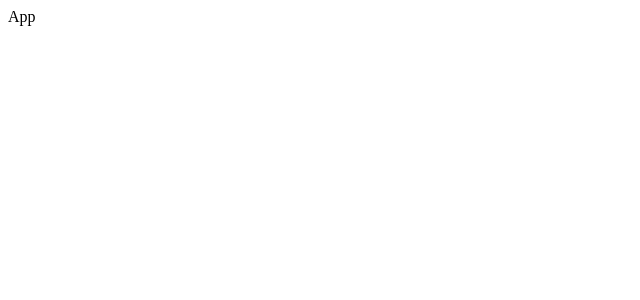
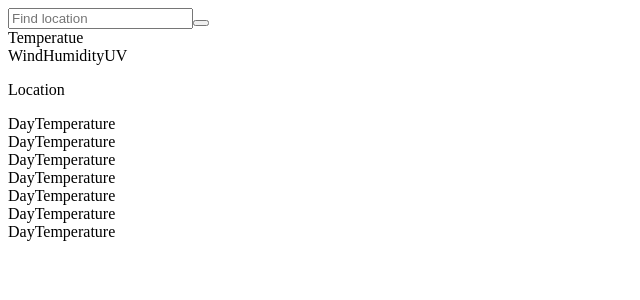
Before and after one commit to yuliaraitsyna/weather_app_react, a React app: page / in a window 1280 px wide. Shown: the top 300 px of the page, without its empty margins (0-640 px from the left). Built offline with nearby package versions, Linux system fonts and the light colour scheme.

Commit message:
implemented basic structure

```diff
--- a/src/App.js
+++ b/src/App.js
@@ -1,8 +1,29 @@
 import React from "react";
-
+import CurrentForcast from "./components/current_forcast/CurrentForcast.jsx";
+import DayForcast from "./components/week_forcast/DayForcast.jsx";
+const DAYS = {
+    Mon: 0,
+    Tue: 1,
+    Wed: 2,
+    Thu: 3,
+    Fri: 4,
+    Sat: 5,
+    Sun: 6
+}
 const App = () => {
     return (
-        <div>App</div>
+        <div>
+            <CurrentForcast></CurrentForcast>
+            <div id="week-forcast-container">
+                {Object.keys(DAYS).map(day => (
+                        <DayForcast
+                            key={day}
+                            day={day}
+                        />
+                    ))
+                }
+            </div>
+        </div>
     )
 }
 
--- /dev/null
+++ b/src/components/current_forcast/CurrentForcast.jsx
@@ -0,0 +1,18 @@
+export default function CurrentForcast () {
+    return (
+        <div id="current-forcast-component">
+            <form id="searc-bar">
+                <input type="search" placeholder="Find location"></input>
+                <button type="submit"></button>
+            </form>
+            <img src=""></img>
+            <span>Temperatue</span>
+            <div id="info">
+                <span>Wind</span>
+                <span>Humidity</span>
+                <span>UV</span>
+            </div>
+            <p>Location</p>
+        </div>
+    )
+}
--- /dev/null
+++ b/src/components/week_forcast/DayForcast.jsx
@@ -0,0 +1,9 @@
+export default function DayForcast() {
+    return(
+        <div id="day-forcast-container">
+            <span>Day</span>
+            <img></img>
+            <span>Temperature</span>
+        </div>
+    )
+}
```
